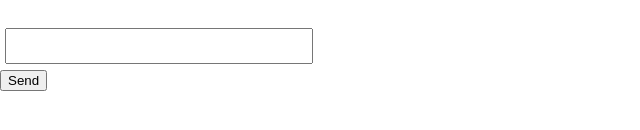
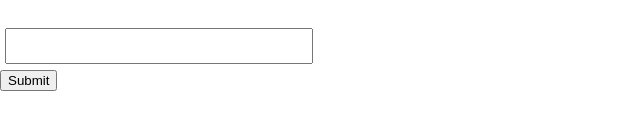
Before and after one commit to DavyBeer/Task-Management, a React (Create React App) app: page /contact in a window 1280 px wide. Shown: the part 376-506 px from the top of the page, without its empty margins (0-640 px from the left). Built offline with nearby package versions, Linux system fonts and the light colour scheme.

Commit message:
Change button terminology

```diff
--- a/src/components/Contact.jsx
+++ b/src/components/Contact.jsx
@@ -45,7 +45,7 @@ class Contact extends React.Component {
             style={style}
         />
         <div>
-          <button onClick={this.handleSubmit.bind(this)}>Send</button>
+          <button onClick={this.handleSubmit.bind(this)}>Submit</button>
         </div>
         <Prompt
           when={this.state.value !== ""}
```
